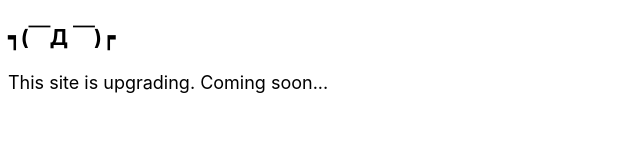
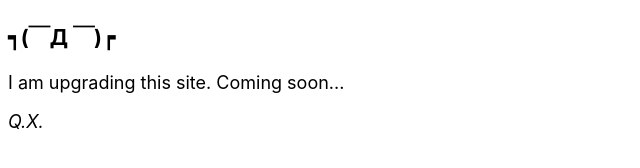
Before and after one commit to conmajia/conmajia.github.io, a plain HTML site: page index.html in a window 1280 px wide. Shown: the whole page, without its empty margins (0-640 px from the left). Drawn offline with Linux system fonts and the light colour scheme; a web font is replaced by a local one.

Commit message:
Text modification.

```diff
--- a/index.html
+++ b/index.html
@@ -20,6 +20,7 @@
   </head>
   <body>
     <h3>┑(￣Д ￣)┍</h3>
-    <p>This site is upgrading. Coming soon...</p>
+    <p>I am upgrading this site. Coming soon...</p>
+    <cite>Q.X.</cite>
   </body>
 </html>
```
